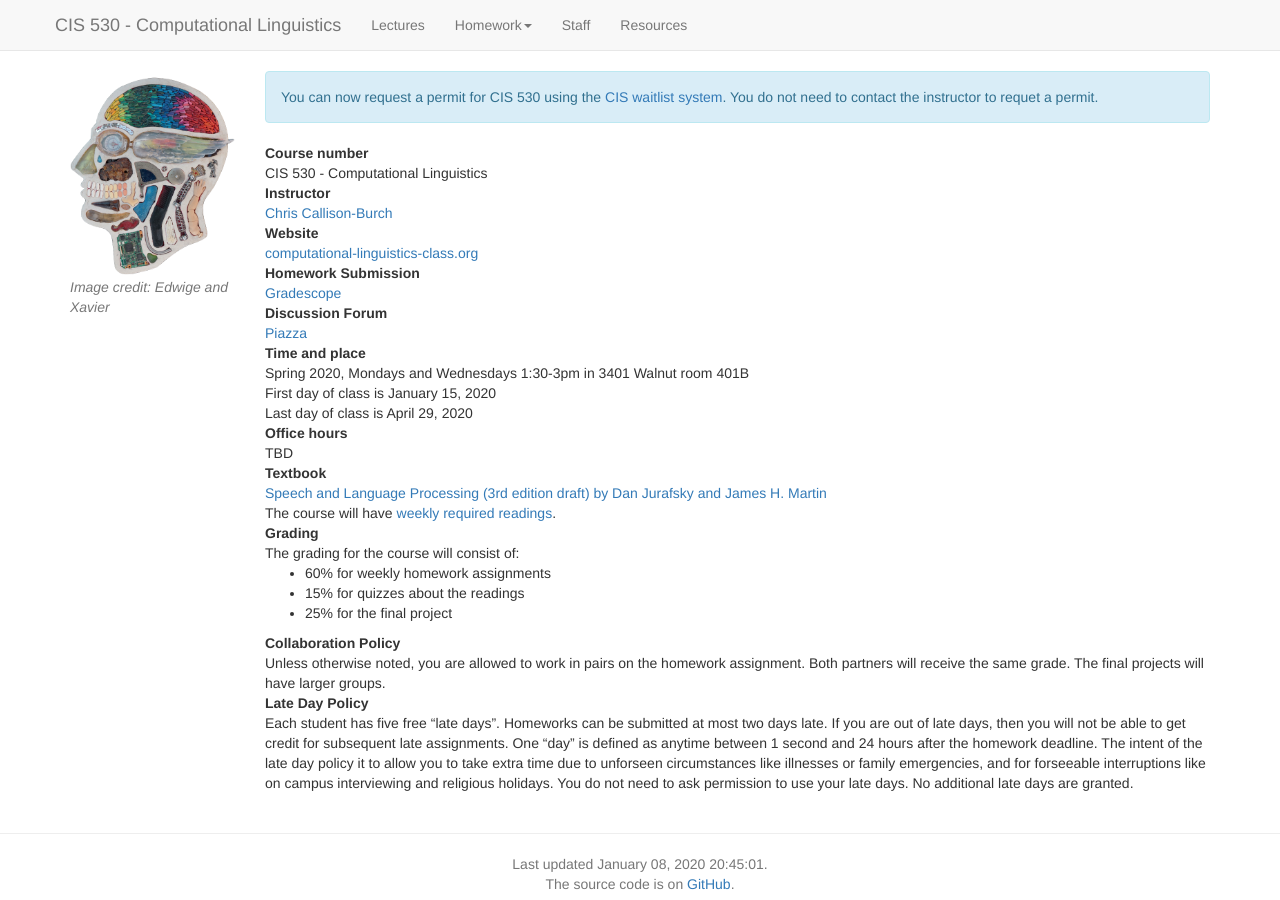
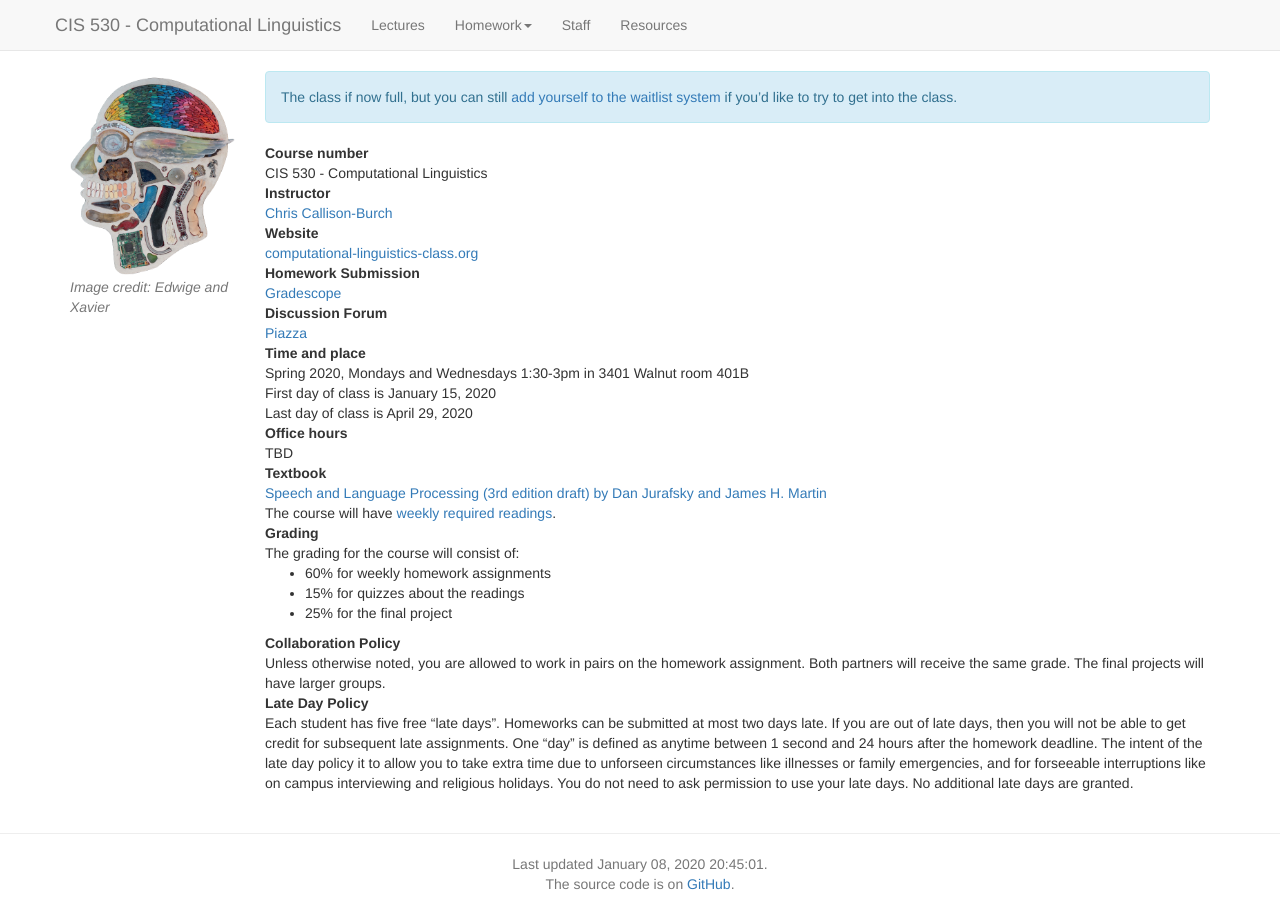
Before and after one commit to computational-linguistics-class/computational-linguistics-class.github.io, a Jekyll site: the page built from index.md, in a window 1280 px wide. Built offline with Jekyll 4.4.1, drawn with Linux system fonts in a browser that asks for light colours; nearby versions of some CDN libraries; a script that is not in the unit is left out.

Commit message:
Update index.md

```diff
--- a/index.md
+++ b/index.md
@@ -9,7 +9,7 @@ active_tab: main_page
 
 
 <div class="alert alert-info" markdown="1">
-You can now request a permit for CIS 530 using the [CIS waitlist system](https://forms.cis.upenn.edu/waitlist/). You do not need to contact the instructor to requet a permit.
+The class if now full, but you can still [add yourself to the waitlist system](https://forms.cis.upenn.edu/waitlist/) if you'd like to try to get into the class.
 </div>
 
 
@@ -50,7 +50,7 @@ Website
 : [computational-linguistics-class.org](http://computational-linguistics-class.org/)
 
 Homework Submission
-: [Gradescope](XXX)
+: [Gradescope](https://www.gradescope.com/courses/80035)
 
 Discussion Forum
 : [Piazza](piazza.com/upenn/spring2020/cis530)
```
